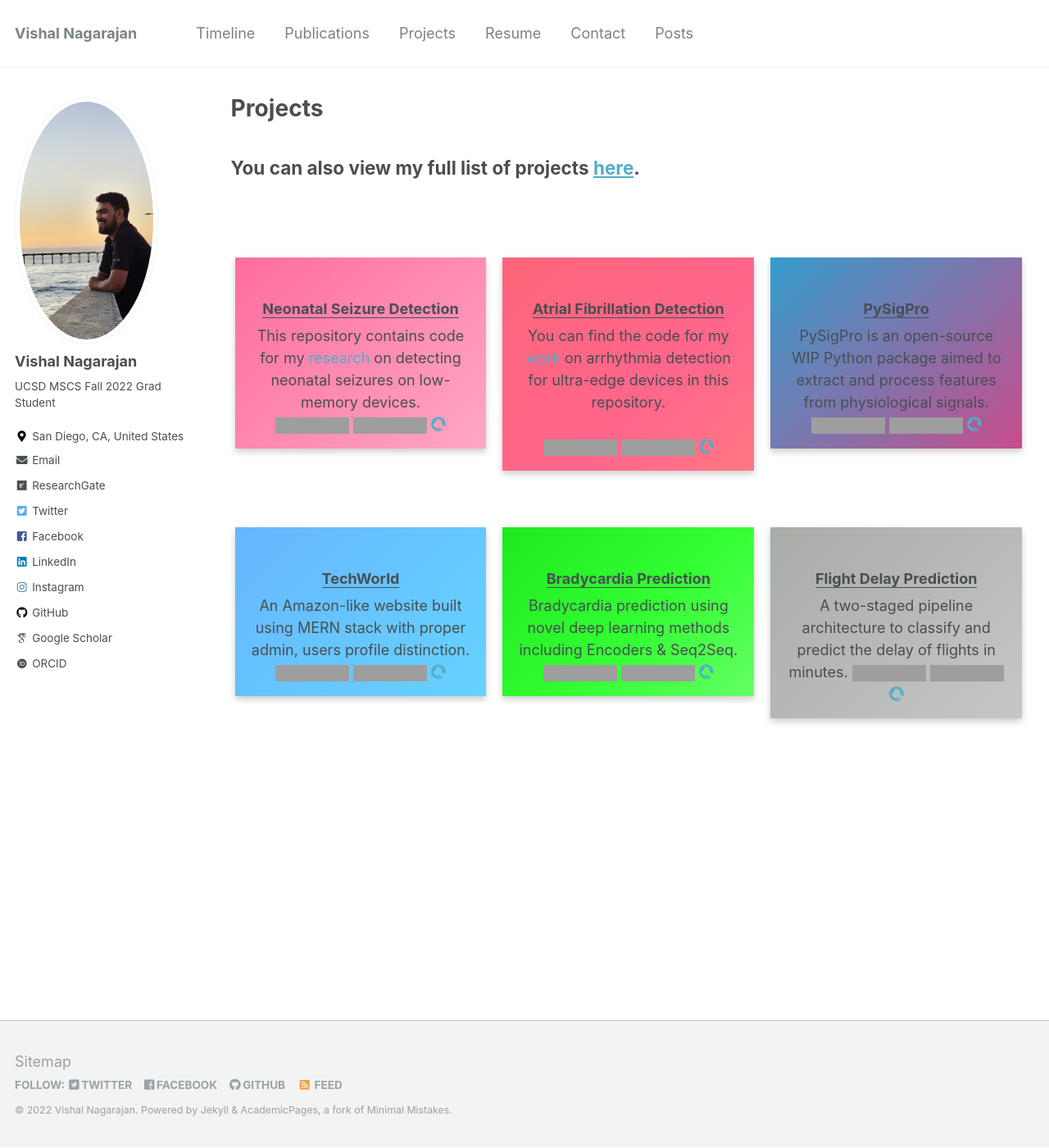
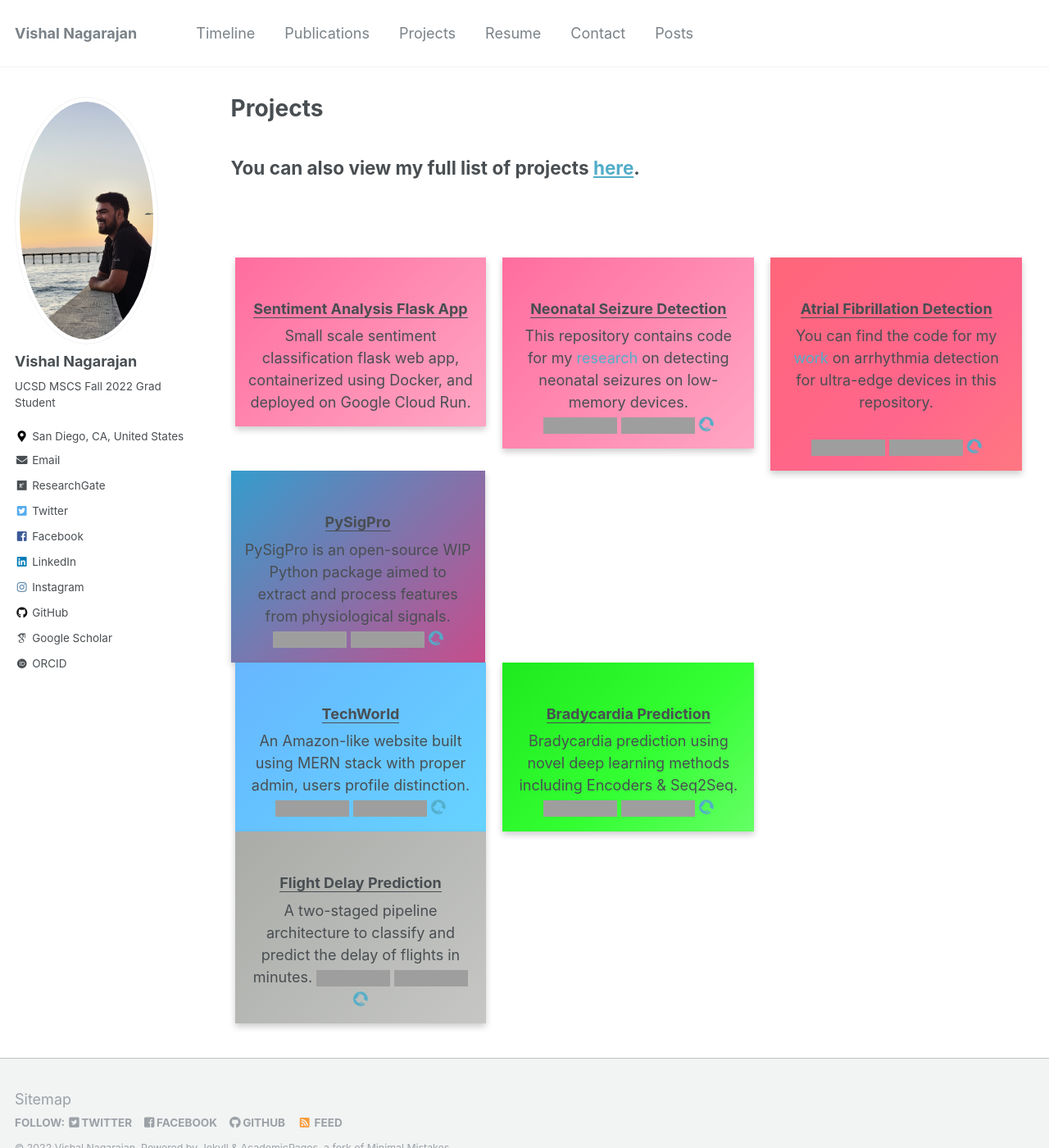
Before and after one commit to vishaln15/vishaln15.github.io, a Jekyll site: the page built from _pages/projects.md, in a window 1280 px wide and 1400 px high, cut to the strip 0-1400 px from the top of the window. Shown: the whole strip at 82% size. Built offline with Jekyll 4.4.1, drawn with Linux system fonts in a browser that asks for light colours; some web fonts are replaced; grey boxes are pictures that could not be loaded.

Commit message:
Updated Resume

```diff
--- a/_pages/projects.md
+++ b/_pages/projects.md
@@ -35,6 +35,17 @@ author_profile: true
   padding: 16px;
   text-align: center;
   /* background-color: #f1f1f1; */
+}
+.sent-analysis{
+  box-shadow: 0 4px 8px 0 rgba(0, 0, 0, 0.2);
+  padding: 16px;
+  text-align: center;
+  background-repeat: no-repeat;
+  background-size: contain;
+  background-position: center;
+  background: linear-gradient(-45deg, #ff4500, #ffb3cc, #ff6699, #ff66ff);
+  background-size: 400% 400%;
+  animation: gradient 5s ease infinite;
 }
 .neonatal {
   box-shadow: 0 4px 8px 0 rgba(0, 0, 0, 0.2);
@@ -127,7 +138,16 @@ author_profile: true
 
 <h2>You can also view my full list of projects <a href="https://github.com/vishaln15" target="_blank">here</a>.</h2>
 <br><br>
+
 <div class="row">
+  <div class="column">
+    <div class="sent-analysis">
+      <h3><u>Sentiment Analysis Flask App</u></h3>
+      Small scale sentiment classification flask web app, containerized using Docker, and deployed on Google Cloud Run.
+
+    </div>
+  </div>
+
   <div class="column">
     <div class="neonatal">
       <h3><u>Neonatal Seizure Detection</u></h3>
@@ -148,6 +168,9 @@ author_profile: true
     </div>
   </div>
 
+  <br>
+
+<div class="row">
   <div class="column">
     <div class="pysigpro">
       <h3><u>PySigPro</u></h3>
@@ -159,9 +182,6 @@ author_profile: true
   </div>
 </div>
 
-  <br>
-
-<div class="row">
   <div class="column">
     <div class="techworld">
       <h3><u>TechWorld</u></h3>
@@ -181,7 +201,9 @@ author_profile: true
       <a href="https://github.com/vishaln15/Bradycardia-Prediciton" style="text-decoration: none"><i class="fab fa-github fa-spin"></i></a>
     </div>
   </div>
+</div>
 
+<div class="row">
   <div class="column">
     <div class="flightdelay">
       <h3><u>Flight Delay Prediction</u></h3>
```
Also changed, not shown: 1 other file.
